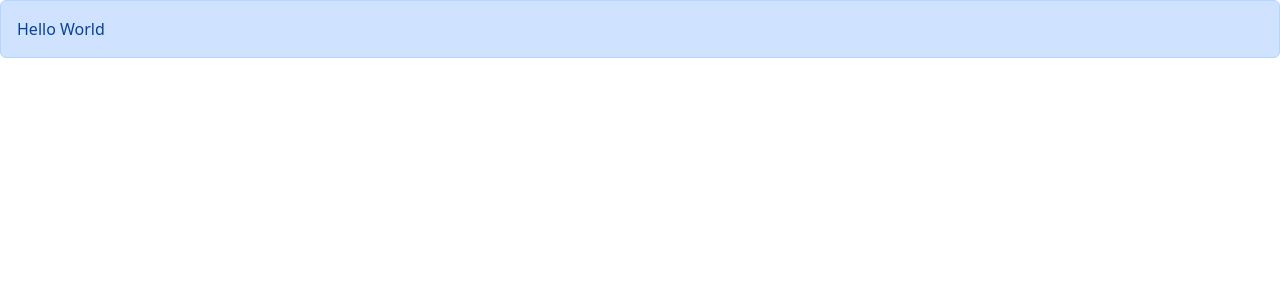
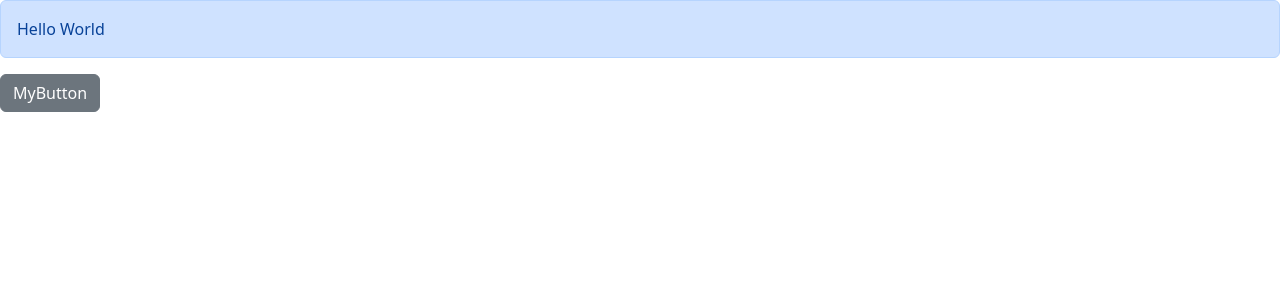
Before and after one commit to thanhtung0512/react-springboot, a React (Vite) app in the folder client/: page / in a window 1280 px wide. Shown: the top 300 px of the page. Built offline with nearby package versions, Linux system fonts and the light colour scheme.

Commit message:
button exercise

```diff
--- a/client/src/App.tsx
+++ b/client/src/App.tsx
@@ -2,13 +2,19 @@
 import Message from "./Message";
 import ListGroup from "./components/ListGroup";
 import Alert from "./components/Alert";
+import Button from "./components/Button";
+function App() {
+  const hanleOnClick = () => {
+    console.log("Click this button");
+  };
 
-function App() {
   return (
     <Fragment>
       <Alert>
         Hello <span>World</span>
       </Alert>
+
+      <Button color="secondary" onClick={hanleOnClick}>MyButton</Button>
     </Fragment>
   );
 }
--- /dev/null
+++ b/client/src/components/Button.tsx
@@ -0,0 +1,17 @@
+import React from "react";
+
+interface Props {
+  children: string;
+  color?: 'primary' | 'secondary' | 'danger'; // color is optional property
+  onClick: () => void;
+}
+
+const Button = ({ children, color = 'primary', onClick }: Props) => {
+  return (
+    <button type="button" className={"btn btn-" +  color } onClick={onClick}>
+      {children}
+    </button>
+  );
+};
+
+export default Button;
```
